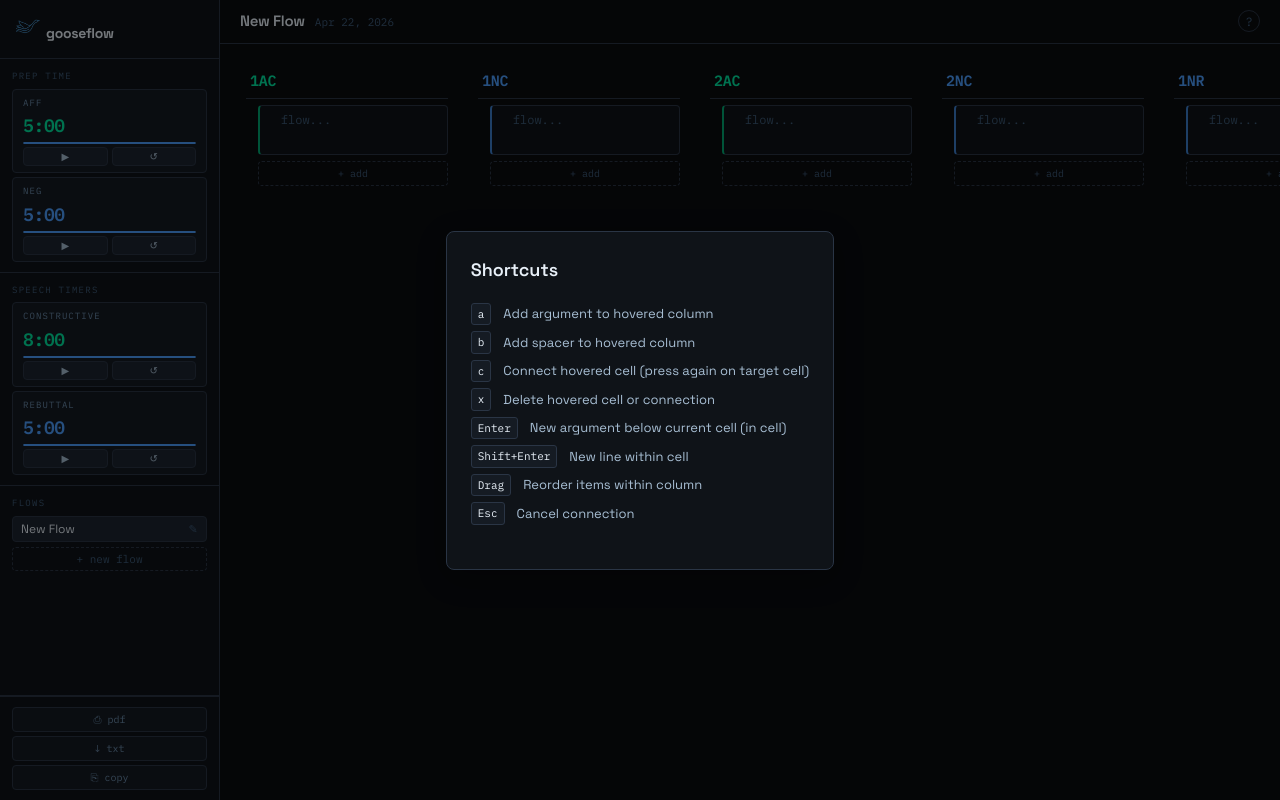
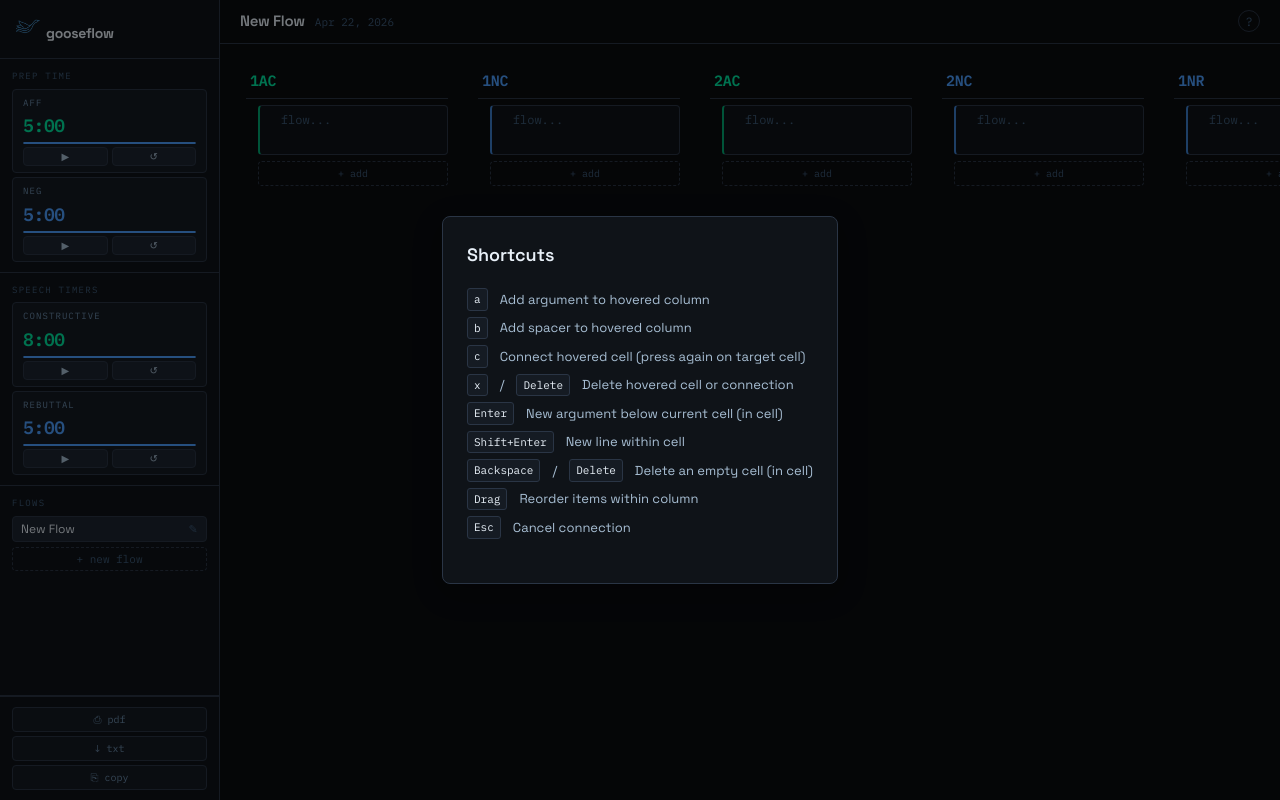
Before and after one commit to picklngoose/gooseflow, a React (Vite) app: page / in a window 1280 px wide. Both pictures are taken after a click on the button "Help". Built offline with nearby package versions, Linux system fonts and the light colour scheme.

Commit message:
Update delete shortcut to include 'Delete' key

```diff
--- a/App.jsx
+++ b/App.jsx
@@ -147,7 +147,7 @@ export default function App() {
         const hovered = hoveredCellRef.current
         if (hovered) handleConnectAction(hovered.speechId, hovered.cellId)
       }
-      if (e.key === 'x' && !e.ctrlKey && !e.metaKey) {
+      if ((e.key === 'x' || e.key === 'Delete') && !e.ctrlKey && !e.metaKey) {
         e.preventDefault()
         const connId = hoveredConnRef.current
         if (connId) {
@@ -338,14 +338,14 @@ export default function App() {
         {isPending && (
           <div className={styles.drawHint}>
             {pendingFrom.length === 1
-              ? 'press c on another cell to connect · x to delete hovered · Esc to cancel'
+              ? 'press c on another cell to connect · x/Delete to delete hovered · Esc to cancel'
               : `${pendingFrom.length} selected · press c in another speech · Esc to cancel`}
           </div>
         )}
 
         {!isPending && hoveredCellType === 'cell' && (
           <div className={styles.cellHint}>
-            c · connect &nbsp;·&nbsp; x · delete &nbsp;·&nbsp; a · add below &nbsp;·&nbsp; b · blank space
+            c · connect &nbsp;·&nbsp; x/Delete · delete &nbsp;·&nbsp; a · add below &nbsp;·&nbsp; b · blank space
           </div>
         )}
 
@@ -363,9 +363,10 @@ export default function App() {
                 <div className={styles.shortcut}><kbd>a</kbd><span>Add argument to hovered column</span></div>
                 <div className={styles.shortcut}><kbd>b</kbd><span>Add spacer to hovered column</span></div>
                 <div className={styles.shortcut}><kbd>c</kbd><span>Connect hovered cell (press again on target cell)</span></div>
-                <div className={styles.shortcut}><kbd>x</kbd><span>Delete hovered cell or connection</span></div>
+                <div className={styles.shortcut}><kbd>x</kbd> / <kbd>Delete</kbd><span>Delete hovered cell or connection</span></div>
                 <div className={styles.shortcut}><kbd>Enter</kbd><span>New argument below current cell (in cell)</span></div>
                 <div className={styles.shortcut}><kbd>Shift+Enter</kbd><span>New line within cell</span></div>
+                <div className={styles.shortcut}><kbd>Backspace</kbd> / <kbd>Delete</kbd><span>Delete an empty cell (in cell)</span></div>
                 <div className={styles.shortcut}><kbd>Drag</kbd><span>Reorder items within column</span></div>
                 <div className={styles.shortcut}><kbd>Esc</kbd><span>Cancel connection</span></div>
               </div>
```
